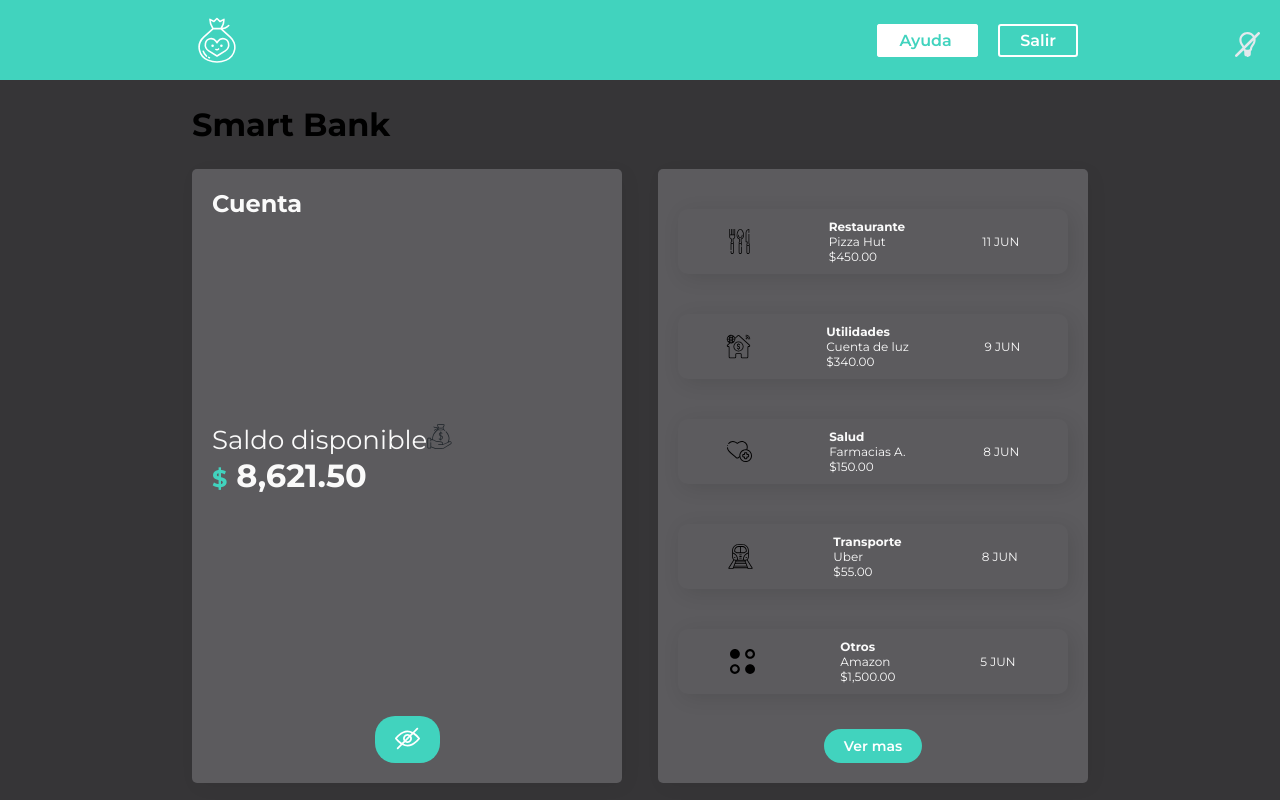
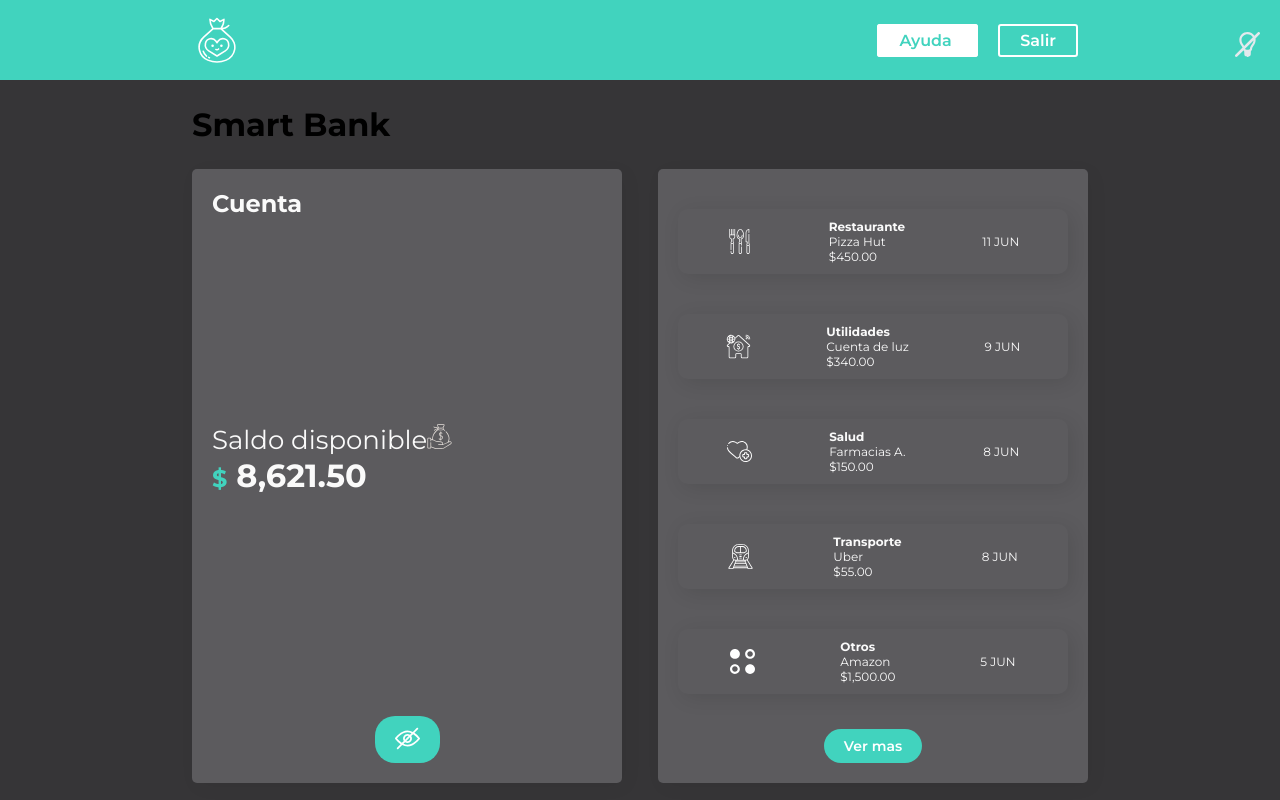
Before and after one commit to SosaSJuanD/Smart-Bank, a React (Create React App) app: page / in a window 1280 px wide. Built offline with nearby package versions, Linux system fonts and the light colour scheme; the HTML template or start-up script is replaced by a standard one.

Commit message:
Container - Tema oscuro iconos

```diff
--- a/src/Components/Account/index.jsx
+++ b/src/Components/Account/index.jsx
@@ -1,5 +1,5 @@
 import React, { useState } from "react";
-import { Icono, Box, Btn, Saldo, Detalle } from "../UI";
+import { Icono, Box, Btn, Saldo, Detalle, IconoTema } from "../UI";
 import styled from "styled-components";
 
 import privado from "../../assets/images/privado.svg";
@@ -24,7 +24,7 @@
       <div style={{ fontSize: "26px", padding: "20px 0" }}>
         Saldo disponible
         <span>
-          <Icono src={dinero} alt="Icono de saldo" />
+          <IconoTema src={dinero} alt="Icono de saldo" />
         </span>
         {toggleState ? (
           <Saldo>
--- a/src/Components/UI/index.js
+++ b/src/Components/UI/index.js
@@ -4,7 +4,9 @@
     height: 25px;
     width: 25px;
 `;
-
+export const IconoTema = styled(Icono)`
+    filter: ${({ theme }) => theme.filter};
+`;
 export const Btn = styled.button`
     margin: 15px auto 0px auto;
     display: block;
--- a/src/ImageFilter.js
+++ b/src/ImageFilter.js
@@ -4,15 +4,15 @@
 import otros from "./assets/images/otros.svg";
 import transporte from "./assets/images/transporte.svg";
 import utilidades from "./assets/images/utilidades.svg";
-import { Icono } from "./Components/UI";
+import { Icono, IconoTema } from "./Components/UI";
 
 export default (type) => {
     const Images = {
-        Restaurante: <Icono src={alimentacion} alt="Restaurante" />,
-        Salud: <Icono src={salud} alt="Salud" />,
-        Transporte: <Icono src={transporte} alt="Transporte" />,
-        Utilidades: <Icono src={utilidades} alt="Utilidades" />,
-        default: <Icono src={otros} alt="Otros" />,
+        Restaurante: <IconoTema src={alimentacion} alt="Restaurante" />,
+        Salud: <IconoTema src={salud} alt="Salud" />,
+        Transporte: <IconoTema src={transporte} alt="Transporte" />,
+        Utilidades: <IconoTema src={utilidades} alt="Utilidades" />,
+        default: <IconoTema src={otros} alt="Otros" />,
     };
     return Images[type] || Images["default"];
 };
```
